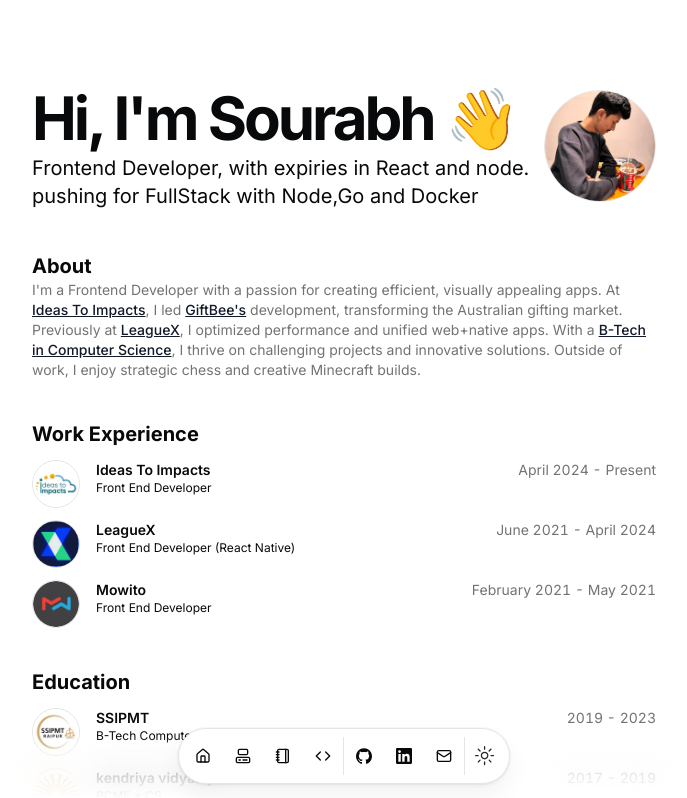
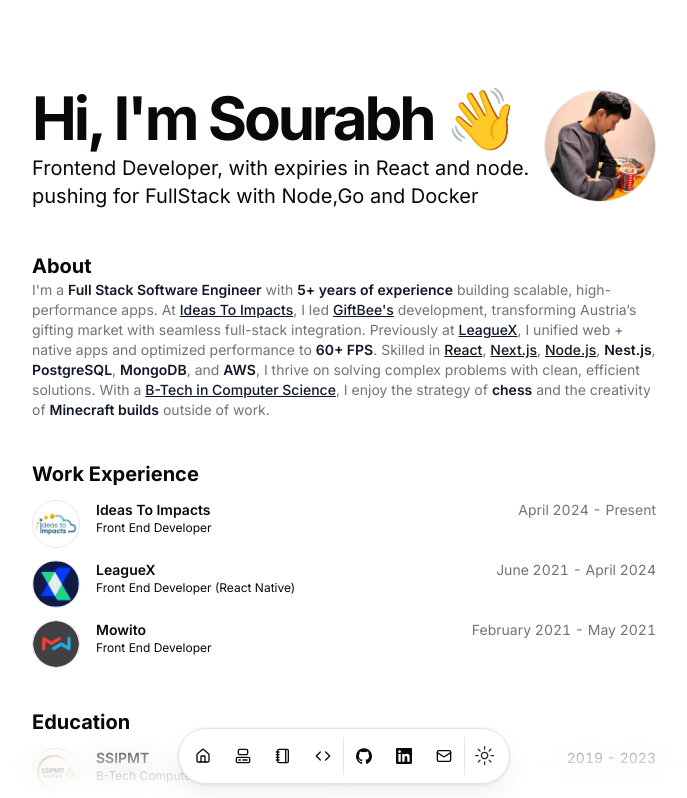
Before and after one commit to SSOURABH58/dillionverma-portfolio-0ff99d6, a Next.js app: page / in a window 1280 px wide. Shown: the top 798 px of the page, without its empty margins (296-983 px from the left). Built offline with nearby package versions, Linux system fonts and the light colour scheme.

Commit message:
Update resume.tsx
updated the about section

```diff
--- a/src/data/resume.tsx
+++ b/src/data/resume.tsx
@@ -10,7 +10,7 @@
   description:
     "Frontend Developer, with expiries in React and node. pushing for FullStack with Node,Go and Docker",
   summary:
-    "I'm a Frontend Developer with a passion for creating efficient, visually appealing apps. At [Ideas To Impacts](https://www.linkedin.com/company/ideas-to-impacts/mycompany/), I led [GiftBee's](https://www.giftbee.com/) development, transforming the Australian gifting market. Previously at [LeagueX](https://www.leaguex.com/), I optimized performance and unified web+native apps. With a [B-Tech in Computer Science](/#education), I thrive on challenging projects and innovative solutions. Outside of work, I enjoy strategic chess and creative Minecraft builds.",
+    "I'm a **Full Stack Software Engineer** with **5+ years of experience** building scalable, high-performance apps. At [Ideas To Impacts](https://www.linkedin.com/company/ideas-to-impacts/mycompany/), I led [GiftBee's](https://www.giftbee.com/) development, transforming Austria’s gifting market with seamless full-stack integration. Previously at [LeagueX](https://www.leaguex.com/), I unified web + native apps and optimized performance to **60+ FPS**. Skilled in **[React](https://react.dev/)**, **[Next.js](https://nextjs.org/)**, **[Node.js](https://nodejs.org/)**, **Nest.js**, **PostgreSQL**, **MongoDB**, and **AWS**, I thrive on solving complex problems with clean, efficient solutions. With a [B-Tech in Computer Science](/#education), I enjoy the strategy of **chess** and the creativity of **Minecraft builds** outside of work.",
   avatarUrl: "/me.jpeg",
   skills: [
     "React",
```
